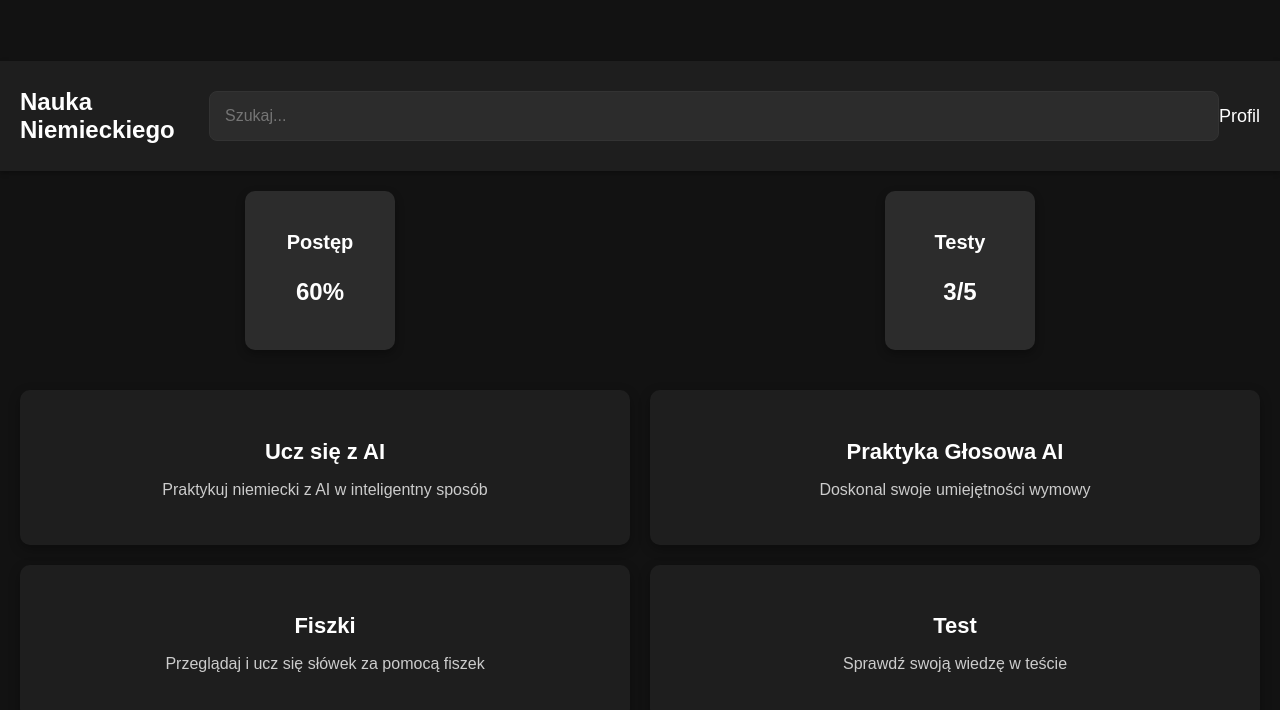
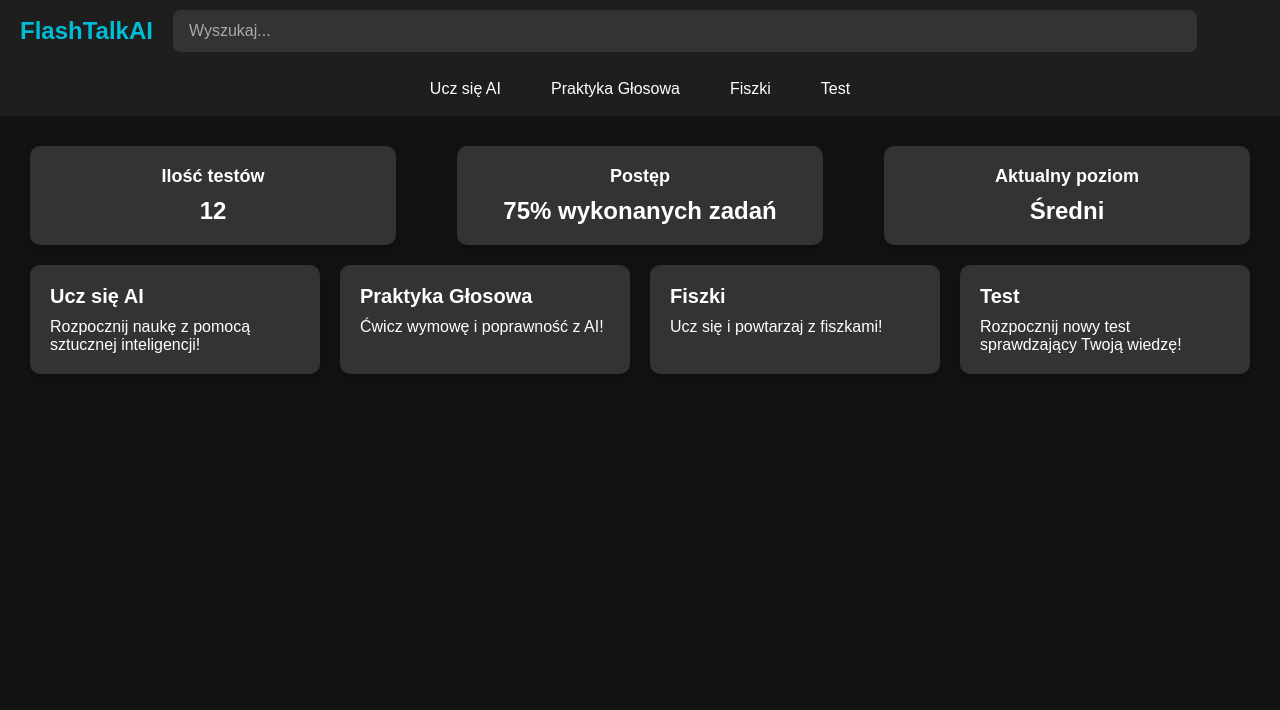
Before and after one commit to Adam903PL/FlashTalkAI, a React (Vite) app: page /home in a window 1280 px wide. Shown: the top 710 px of the page. Built offline with nearby package versions, Linux system fonts and the light colour scheme.

Commit message:
version 1.4

```diff
--- a/src/App.tsx
+++ b/src/App.tsx
@@ -12,9 +12,9 @@ function App() {
       <BrowserRouter>
           <Routes>
             <Route path="/login" element={<Login/>}></Route>
+            <Route path="/register" element={<Registration/>}></Route>
             <Route path="/home" element={<Home/>}></Route>
-            <Route path="/flashcards" element={<Flashcards/>}></Route>
-            <Route path="/register" element={<Registration/>}></Route>
+            <Route path="/home/flashcards" element={<Flashcards/>}></Route>
           </Routes>
       </BrowserRouter>
     </>
--- a/src/pages/css/home.css
+++ b/src/pages/css/home.css
@@ -1,133 +1,212 @@
-body{
+/* Podstawowy reset stylów */
+* {
   margin: 0;
-}
-* {
   padding: 0;
   box-sizing: border-box;
-    font-family: 'Arial', sans-serif;
 }
 
-  .homeBody {
+html, body {
+  height: 100%;
+  font-family: 'Arial', sans-serif;
+  color: #fff;
   background-color: #121212;
-    color: #fff;
-    display: flex;
-    justify-content: center;
-    align-items: flex-start;
-    height: 100vh;
-    width: 100vw;
-    flex-direction: column;
-    padding: 0; /* Usuń domyślny padding */
 }
 
-  /* Kontener główny */
-  .home-container {
-    width: 100vw;
-
+/* Główna struktura strony */
+.homeContainer {
+  display: flex;
+  flex-direction: column;
+  height: 100%;
+  overflow-y: scroll;
 }
 
+/* Nagłówek */
 .header {
-    width: 100%;
+  display: flex;
+  align-items: center;
   background-color: #1e1e1e;
-    padding: 20px;
-    display: flex;
-    justify-content: space-between;
-    align-items: center;
-    box-shadow: 0 2px 5px rgba(0, 0, 0, 0.3);
+  box-shadow: 0 2px 5px rgba(0, 0, 0, 0.4);
 }
 
 .logo {
   font-size: 24px;
   font-weight: bold;
+  color: #00bcd4;
+  margin-left: 20px;
+}
+.searchBar{
+  width: 80%;
+}
+.searchBar .scherch {
+  margin-left: 20px;
+  padding: 12px 16px;
+  width:  100%;
+  border-radius: 8px;
+  border: none;
+  background-color: #333;
   color: #fff;
 }
 
-  .search-bar {
-    width: 300px;
-    padding: 10px;
-    border-radius: 5px;
-    border: 1px solid #333;
-    background-color: #2c2c2c;
+.searchBar .scherch::placeholder {
+  color: #aaa;
+}
+
+.userIcon {
+  font-size: 24px;
+  cursor: pointer;
   color: #fff;
 }
 
-  .search-bar:focus {
-    border-color: #0099ff;
-    outline: none;
+.userMenu {
+  position: absolute;
+  top: 50px;
+  right: 30px;
+  background-color: #1e1e1e;
+  border-radius: 10px;
+  box-shadow: 0 2px 5px rgba(0, 0, 0, 0.4);
+  padding: 10px;
+  width: 150px;
+  animation: slideDown 0.3s ease-in-out;
 }
 
-  .profile {
-    font-size: 18px;
+.userMenu ul {
+  list-style: none;
+  padding: 0;
+}
+
+.userMenu li {
+  padding: 10px;
   cursor: pointer;
 }
 
-  /* Statystyki użytkownika */
-  .stats {
-    display: flex;
-    justify-content: space-around;
-    margin: 20px 0;
-    width: 100%;
+.userMenu li:hover {
+  background-color: #333;
+  transition: background-color 0.3s;
 }
 
-  .stat-box {
-    background-color: #2c2c2c;
+/* Główna sekcja z danymi */
+.mainContainer {
+  padding: 30px;
+  display: flex;
+  flex-direction: column;
+  gap: 20px;
+}
+
+.userStats {
+  display: flex;
+  gap: 20px;
+  justify-content: space-between;
+}
+
+.statCard {
+  background-color: #333;
   padding: 20px;
   border-radius: 10px;
-    width: 150px;
+  width: 30%;
+  box-shadow: 0 4px 8px rgba(0, 0, 0, 0.2);
   text-align: center;
-    box-shadow: 0 4px 10px rgba(0, 0, 0, 0.3);
+  animation: fadeIn 1s ease;
 }
 
-  .stat-box h3 {
+.statCard h3 {
+  font-size: 18px;
+  margin-bottom: 10px;
+}
+
+.statCard p {
+  font-size: 24px;
+  font-weight: bold;
+}
+
+.mainOptions {
+  display: grid;
+  grid-template-columns: 1fr 1fr 1fr 1fr;
+  gap: 20px;
+}
+
+.optionCard {
+  background-color: #333;
+  padding: 20px;
+  border-radius: 10px;
+  box-shadow: 0 4px 8px rgba(0, 0, 0, 0.2);
+  cursor: pointer;
+  transition: transform 0.3s ease, background-color 0.3s ease;
+}
+
+.optionCard:hover {
+  background-color: #444;
+  transform: scale(1.05);
+}
+
+.optionCard h3 {
   font-size: 20px;
   margin-bottom: 10px;
 }
 
-  .stat-box p {
-    font-size: 24px;
-    font-weight: bold;
+.optionCard p {
+  font-size: 16px;
 }
 
-  /* Sekcje nawigacyjne */
-  .sections {
-    display: grid;
-    grid-template-columns: repeat(2, 1fr);
-    gap: 20px;
-    width: 100%;
-    padding: 20px;
+/* Animacje */
+@keyframes slideDown {
+  0% {
+    opacity: 0;
+    transform: translateY(-10px);
+  }
+  100% {
+    opacity: 1;
+    transform: translateY(0);
+  }
 }
 
-  .section-box {
-    background-color: #1e1e1e;
-    padding: 30px;
-    border-radius: 10px;
-    text-align: center;
-    cursor: pointer;
-    transition: transform 0.3s ease, box-shadow 0.3s ease;
-    box-shadow: 0 4px 12px rgba(0, 0, 0, 0.3);
+@keyframes fadeIn {
+  0% {
+    opacity: 0;
   }
-
-  .section-box h2 {
-    font-size: 22px;
-    margin-bottom: 10px;
-    color: #fff;
+  100% {
+    opacity: 1;
   }
-
-  .section-box p {
-    font-size: 16px;
-    color: #ccc;
-  }
-
-  .section-box:hover {
-    transform: translateY(-5px);
-    box-shadow: 0 8px 20px rgba(0, 0, 0, 0.4);
 }
 
 @media (max-width: 768px) {
-    .sections {
-      grid-template-columns: 1fr;
+  .mainOptions {
+    grid-template-columns: 1fr 1fr;
   }
 
-    .stat-box {
+  .userStats {
+    flex-direction: column;
+    gap: 10px;
+  }
+
+  .statCard {
     width: 100%;
   }
 }
+
+
+
+/* CSS for Navigation Menu */
+.navigationMenu {
+  display: flex;
+  justify-content: center;
+  background-color: #1e1e1e;
+  padding: 10px;
+}
+
+.navigationMenu ul {
+  list-style-type: none;
+  display: flex;
+  gap: 20px;
+}
+
+.navigationMenu ul li {
+  color: #fff;
+  cursor: pointer;
+  padding: 8px 15px;
+  border-radius: 5px;
+  transition: background-color 0.3s;
+}
+
+.navigationMenu ul li:hover {
+  background-color: #333;
+}
--- a/src/pages/flashcards.tsx
+++ b/src/pages/flashcards.tsx
@@ -1,7 +1,7 @@
 function Flashcards(){
 
     return(<>
-
+    <h1>FlashCards</h1>
 
     </>)
 }
--- a/src/pages/home.tsx
+++ b/src/pages/home.tsx
@@ -1,50 +1,78 @@
-import React from 'react';
+import React, { useState } from 'react';
 import './css/home.css';
 
 const Home: React.FC = () => {
+  const [userMenuVisible, setUserMenuVisible] = useState(false);
+
+  const toggleUserMenu = () => setUserMenuVisible(!userMenuVisible);
+
   return (
-    <div className='homeBody'>
-    <div className="home-container">
-      {/* Pasek nawigacyjny */}
+    <div className="homeContainer">
+      {/* Header */}
       <header className="header">
-        <div className="logo">Nauka Niemieckiego</div>
-        <input type="text" className="search-bar" placeholder="Szukaj..." />
-        <div className="profile">
-          <span>Profil</span>
+        <div className="logo">FlashTalkAI</div>
+        <div className="searchBar">
+          <input type="text" placeholder="Wyszukaj..."  className='scherch'/>
         </div>
+        <div className="userIcon" onClick={toggleUserMenu}>
+          <i className="fas fa-user"></i>
+        </div>
+        {userMenuVisible && (
+          <div className="userMenu">
+            <ul>
+              <li>Ustawienia</li>
+              <li>Wyloguj się</li>
+              <li>Opcje strony</li>
+            </ul>
+          </div>
+        )}
       </header>
 
-      {/* Statystyki użytkownika */}
-      <section className="stats">
-        <div className="stat-box">
+      {/* Navigation Menu */}
+      <nav className="navigationMenu">
+        <ul>
+          <li onClick={() => { window.location.href = "/home/learn"; }}>Ucz się AI</li>
+          <li onClick={() => { window.location.href = "/home/voice-practice"; }}>Praktyka Głosowa</li>
+          <li onClick={() => { window.location.href = "/home/flashcards"; }}>Fiszki</li>
+          <li onClick={() => { window.location.href = "/home/test"; }}>Test</li>
+        </ul>
+      </nav>
+
+      {/* Main content */}
+      <div className="mainContainer">
+        <div className="userStats">
+          <div className="statCard">
+            <h3>Ilość testów</h3>
+            <p>12</p>
+          </div>
+          <div className="statCard">
             <h3>Postęp</h3>
-          <p>60%</p>
+            <p>75% wykonanych zadań</p>
           </div>
-        <div className="stat-box">
-          <h3>Testy</h3>
-          <p>3/5</p>
+          <div className="statCard">
+            <h3>Aktualny poziom</h3>
+            <p>Średni</p>
           </div>
-      </section>
+        </div>
 
-      {/* Sekcje nawigacyjne */}
-      <section className="sections">
-        <div className="section-box" id="learn-ai">
-          <h2>Ucz się z AI</h2>
-          <p>Praktykuj niemiecki z AI w inteligentny sposób</p>
+        <div className="mainOptions">
+          <div className="optionCard" onClick={() => { window.location.href = "/home/learn"; }}>
+            <h3>Ucz się AI</h3>
+            <p>Rozpocznij naukę z pomocą sztucznej inteligencji!</p>
           </div>
-        <div className="section-box" id="voice-practice">
-          <h2>Praktyka Głosowa AI</h2>
-          <p>Doskonal swoje umiejętności wymowy</p>
+          <div className="optionCard" onClick={() => { window.location.href = "/home/voice-practice"; }}>
+            <h3>Praktyka Głosowa</h3>
+            <p>Ćwicz wymowę i poprawność z AI!</p>
           </div>
-        <div className="section-box" id="flashcards">
-          <h2>Fiszki</h2>
-          <p>Przeglądaj i ucz się słówek za pomocą fiszek</p>
+          <div className="optionCard" onClick={() => { window.location.href = "/home/flashcards"; }}>
+            <h3>Fiszki</h3>
+            <p>Ucz się i powtarzaj z fiszkami!</p>
           </div>
-        <div className="section-box" id="test">
-          <h2>Test</h2>
-          <p>Sprawdź swoją wiedzę w teście</p>
+          <div className="optionCard" onClick={() => { window.location.href = "/home/test"; }}>
+            <h3>Test</h3>
+            <p>Rozpocznij nowy test sprawdzający Twoją wiedzę!</p>
           </div>
-      </section>
+        </div>
       </div>
     </div>
   );
```
Also changed, not shown: 1 other file (tests, documents, lock files or other folders). Lines whose indentation alone changed are shown as unchanged.
